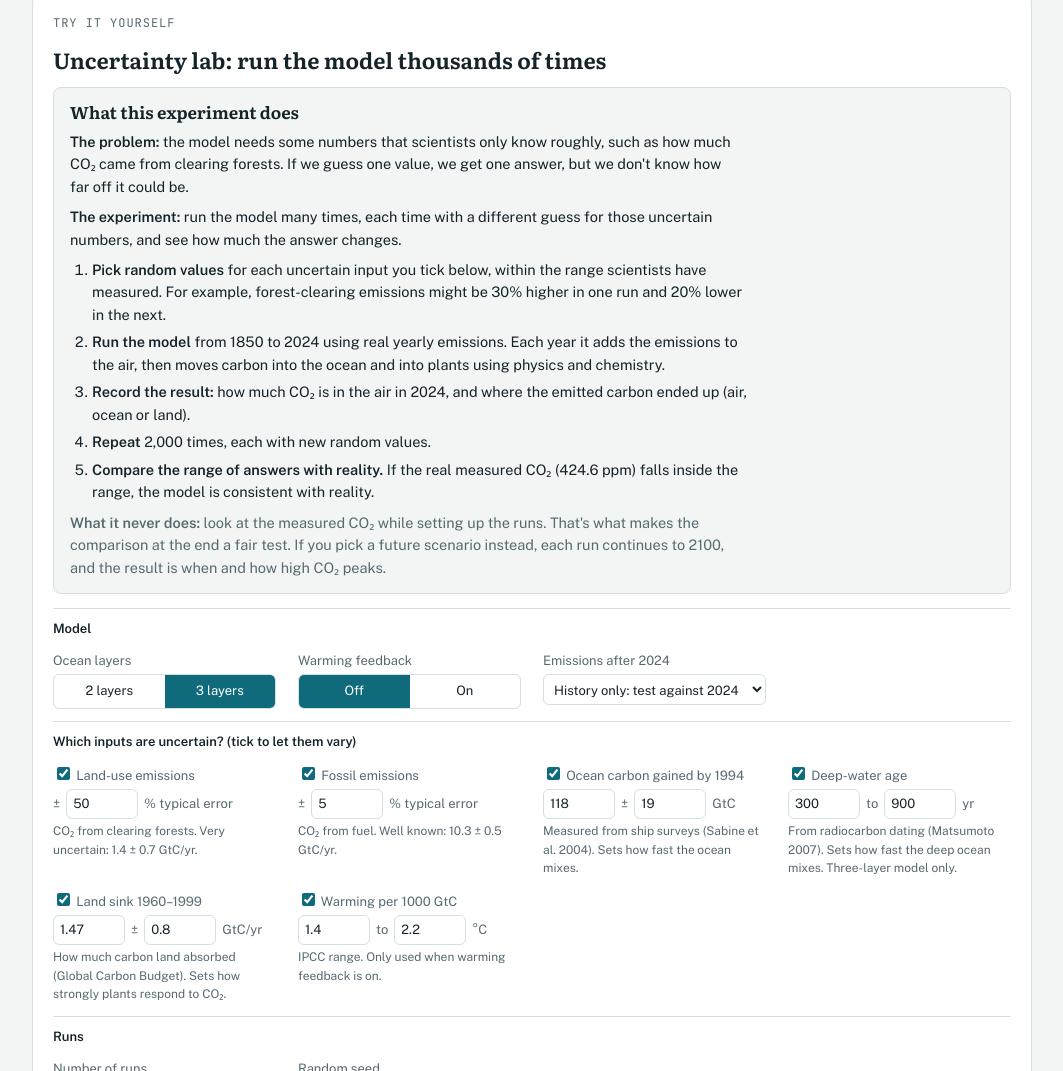
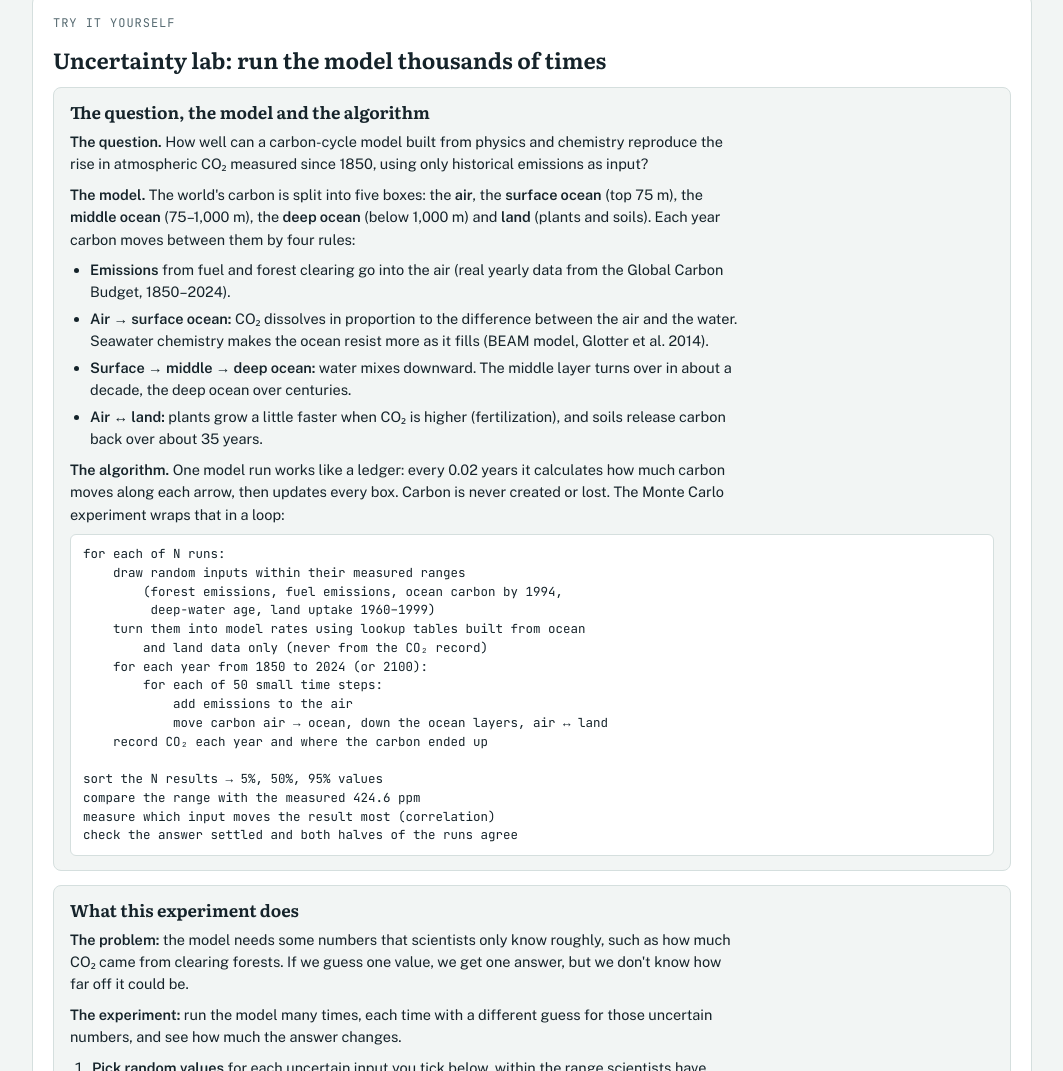
Before and after one commit to kmurugan123/co2-irf-model, a plain HTML site: page box_model/web/page.html in a window 1280 px wide. Shown: the part 2057-3128 px from the top of the page, without its empty margins (108-1171 px from the left). Drawn offline with nearby package versions, Linux system fonts and the light colour scheme.

Commit message:
Journal update (Nov 17); question, model and algorithm section

```diff
--- a/box_model/web/page.html
+++ b/box_model/web/page.html
@@ -88,6 +88,8 @@ details.adv>.small,details.adv>.controls{padding:0 14px 14px}
 .explain h3{font-size:17px}
 .explain p{font-size:14.5px;max-width:75ch}
 .explain ol{margin:0;padding-left:22px;display:flex;flex-direction:column;gap:5px;font-size:14.5px;max-width:75ch}
+.explain ul{margin:0;padding-left:20px;display:flex;flex-direction:column;gap:4px;font-size:14.5px;max-width:75ch}
+pre.algo{margin:0;font-family:var(--f-mono);font-size:12.5px;line-height:1.5;background:var(--panel);border:1px solid var(--rule);border-radius:6px;padding:10px 12px;overflow-x:auto;white-space:pre}
 .verdict{font-size:16px;font-weight:500;max-width:none}
 .hl{font-family:var(--f-mono)}
 .chart{width:100%;overflow-x:auto}
@@ -236,6 +238,34 @@ code{font-family:var(--f-mono);font-size:12.5px}
 <section class="card" aria-labelledby="h-lab" id="lab">
   <span class="eyebrow">Try it yourself</span>
   <h2 id="h-lab">Uncertainty lab: run the model thousands of times</h2>
+  <div class="explain">
+    <h3>The question, the model and the algorithm</h3>
+    <p><b>The question.</b> How well can a carbon-cycle model built from physics and chemistry reproduce the rise in atmospheric CO₂ measured since 1850, using only historical emissions as input?</p>
+    <p><b>The model.</b> The world's carbon is split into five boxes: the <b>air</b>, the <b>surface ocean</b> (top 75 m), the <b>middle ocean</b> (75–1,000 m), the <b>deep ocean</b> (below 1,000 m) and <b>land</b> (plants and soils). Each year carbon moves between them by four rules:</p>
+    <ul>
+      <li><b>Emissions</b> from fuel and forest clearing go into the air (real yearly data from the Global Carbon Budget, 1850–2024).</li>
+      <li><b>Air → surface ocean:</b> CO₂ dissolves in proportion to the difference between the air and the water. Seawater chemistry makes the ocean resist more as it fills (BEAM model, Glotter et al. 2014).</li>
+      <li><b>Surface → middle → deep ocean:</b> water mixes downward. The middle layer turns over in about a decade, the deep ocean over centuries.</li>
+      <li><b>Air ↔ land:</b> plants grow a little faster when CO₂ is higher (fertilization), and soils release carbon back over about 35 years.</li>
+    </ul>
+    <p><b>The algorithm.</b> One model run works like a ledger: every 0.02 years it calculates how much carbon moves along each arrow, then updates every box. Carbon is never created or lost. The Monte Carlo experiment wraps that in a loop:</p>
+    <pre class="algo">for each of N runs:
+    draw random inputs within their measured ranges
+        (forest emissions, fuel emissions, ocean carbon by 1994,
+         deep-water age, land uptake 1960–1999)
+    turn them into model rates using lookup tables built from ocean
+        and land data only (never from the CO₂ record)
+    for each year from 1850 to 2024 (or 2100):
+        for each of 50 small time steps:
+            add emissions to the air
+            move carbon air → ocean, down the ocean layers, air ↔ land
+    record CO₂ each year and where the carbon ended up
+
+sort the N results → 5%, 50%, 95% values
+compare the range with the measured 424.6 ppm
+measure which input moves the result most (correlation)
+check the answer settled and both halves of the runs agree</pre>
+  </div>
   <div class="explain">
     <h3>What this experiment does</h3>
     <p><b>The problem:</b> the model needs some numbers that scientists only know roughly, such as how much CO₂ came from clearing forests. If we guess one value, we get one answer, but we don't know how far off it could be.</p>
```
Also changed, not shown: index.html (+30 -0 lines), 2 other files.
